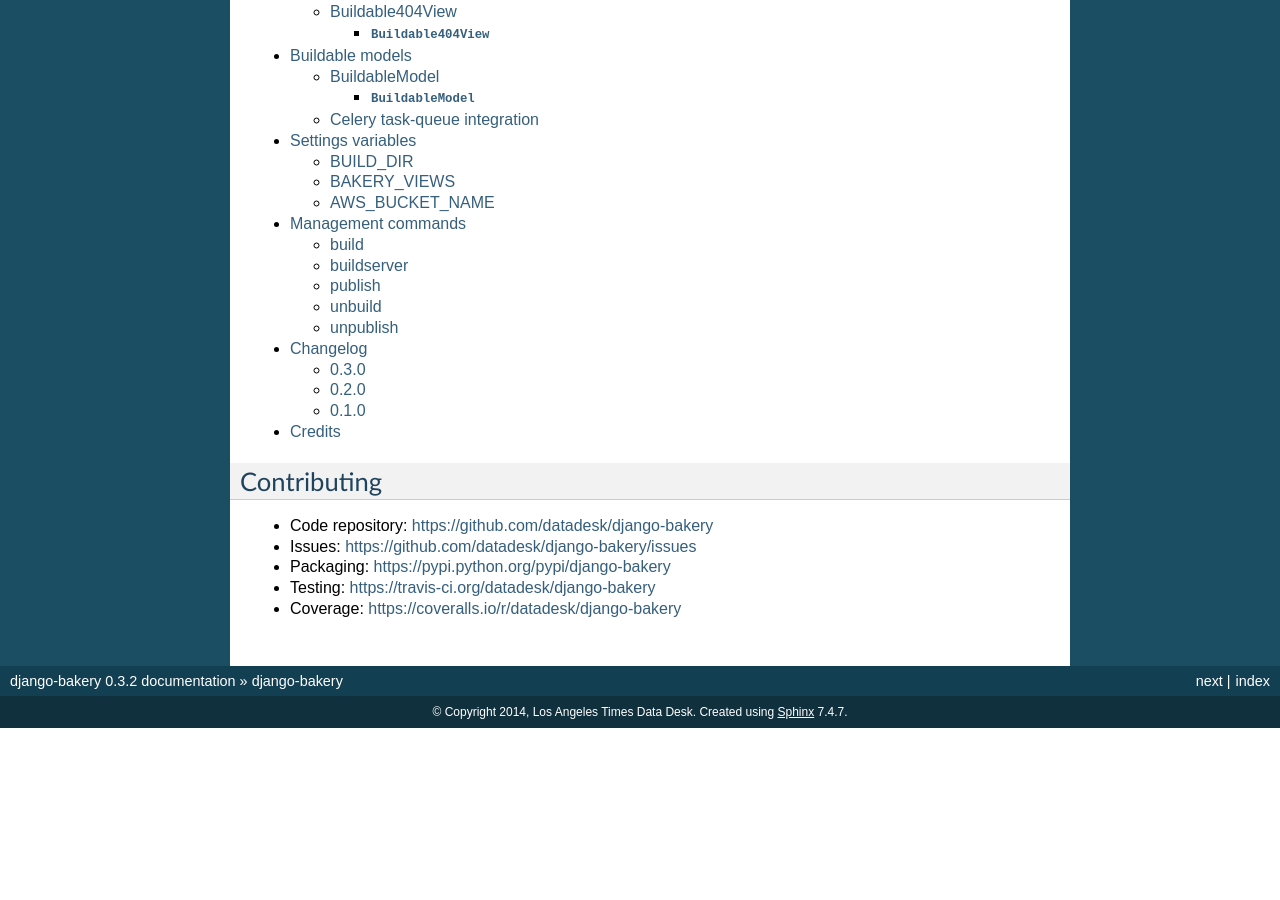
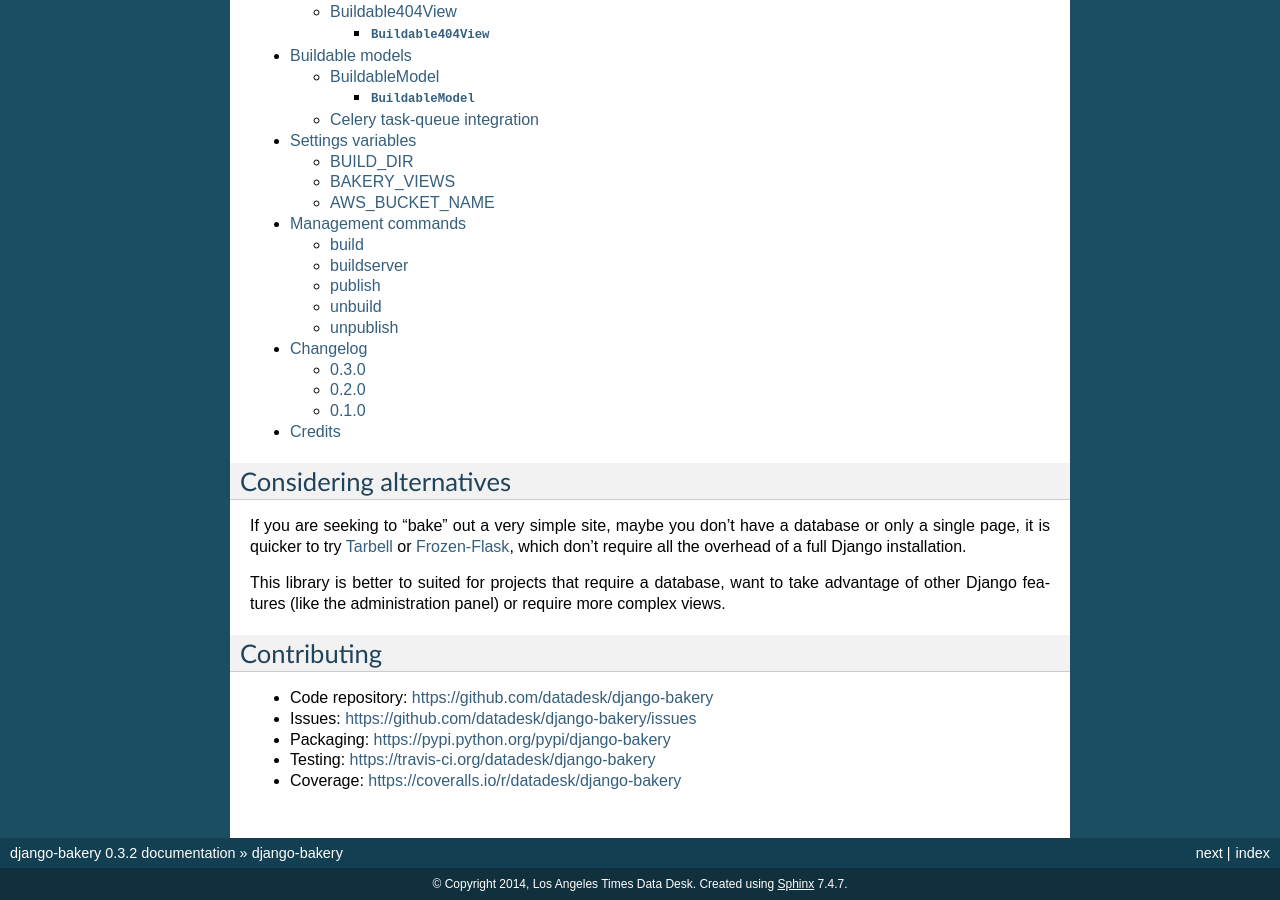
Before and after one commit to Sibizwan5/django-bakery, a Sphinx documentation site: the page built from docs/index.rst, in a window 1280 px wide and 900 px high, scrolled down 941 px. Built offline with Sphinx 7.4.7, drawn with Linux system fonts in a browser that asks for light colours; before the commit the page ends 1669 px from its top, so only the background shows below that; some of the changed text lies outside the part shown.

Commit message:
Added some alternatives to the index

```diff
--- a/docs/index.rst
+++ b/docs/index.rst
@@ -39,6 +39,16 @@
    changelog
    credits
 
+Considering alternatives
+------------------------
+
+If you are seeking to "bake" out a very simple site, maybe you don't have a database or only a single page, it is quicker
+to try `Tarbell <http://tarbell.tribapps.com/>`_ or `Frozen-Flask <https://pythonhosted.org/Frozen-Flask/>`_, which don't require all
+the overhead of a full Django installation.
+
+This library is better to suited for projects that require a database, want to take advantage of other Django features (like the administration panel)
+or require more complex views.
+
 Contributing
 ------------
 
```
Also changed, not shown: 6 other files.
